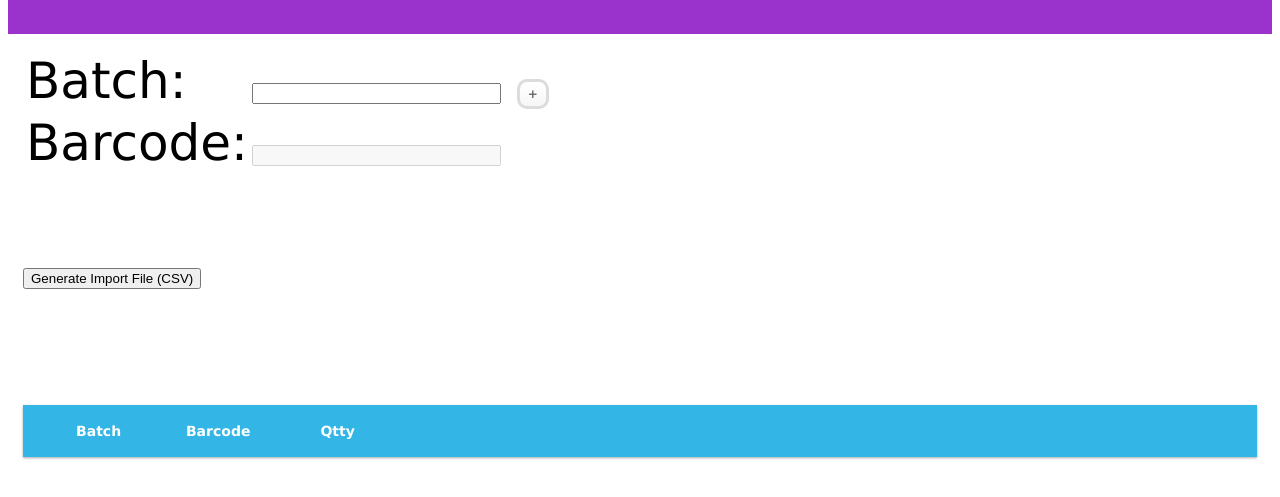
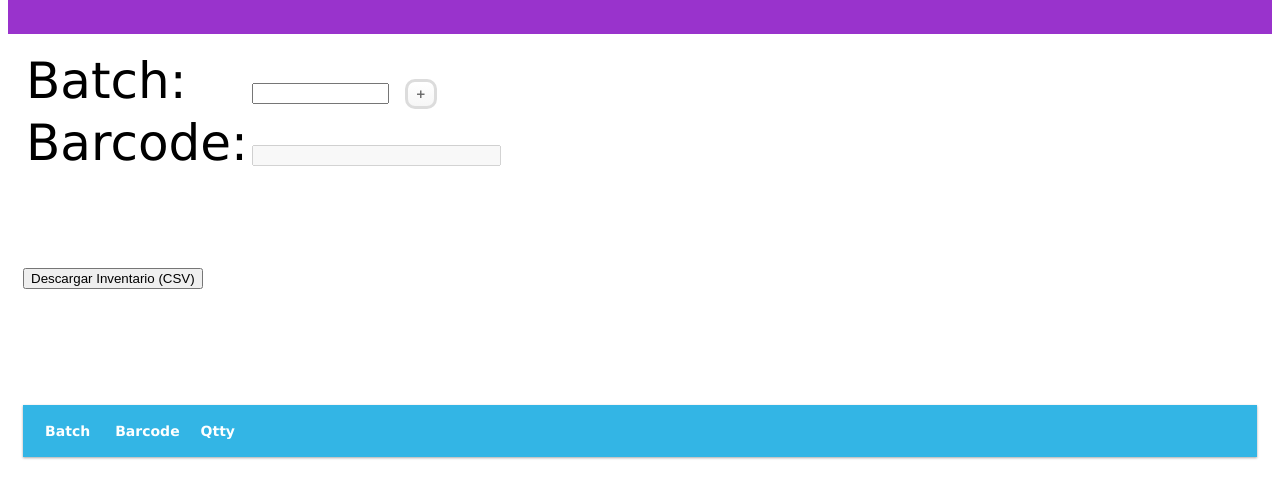
Before and after one commit to franciscoGar/franciscoGar.github.io, a plain HTML site: page scan.html in a window 1280 px wide. Shown: the part 85-582 px from the top of the page. Drawn offline with Linux system fonts and the light colour scheme.

Commit message:
Update scan.html

```diff
--- a/scan.html
+++ b/scan.html
@@ -120,7 +120,7 @@ menu li:hover {
 			<label for="BatCH">Batch:</label>
 		</td>
 		<td>
-			<input id="BatCH" name="BatCH" inputmode="numeric" size="28" />
+			<input id="BatCH" name="BatCH" inputmode="numeric" size="14" />
 			<a onclick='validate()' class="myButton">+</a>
 		</td>
 		</tr>
@@ -140,19 +140,19 @@ menu li:hover {
 	</table>
 	 </form>
 	<br>
-	<button>Generate Import File (CSV)</button>
+	<button>Descargar Inventario (CSV)</button>
 	</div>
   <div class="col-3">
 	<p>  </p>
   </div>
 	<div class="col-3 right">
 	<div class="aside">
-	<table id="results" width="360">
+	<table id="results" width="200">
 	<thead>
 	<tr>
-		<th scope="col" width="120">Batch</th>
+		<th scope="col" width="60">Batch</th>
 		<th scope="col" width="120">Barcode</th>
-		<th scope="col" width="120">Qtty</th>
+		<th scope="col" width="20">Qtty</th>
 	</tr>
 	</thead>
 	</table>
@@ -204,7 +204,7 @@ function download_csv(csv, filename) {
 	var csvFile;
 	var downloadLink;
 	// CSV FILE
-	//csvFile = new Blob([csv], {type: "text/csv"});
+	//csvFile = new Blob([csv], {type: "application/zip"});
 	csvFile = new Blob([csv], {type: ""});
 	// Download link
 	downloadLink = document.createElement("a");
```
